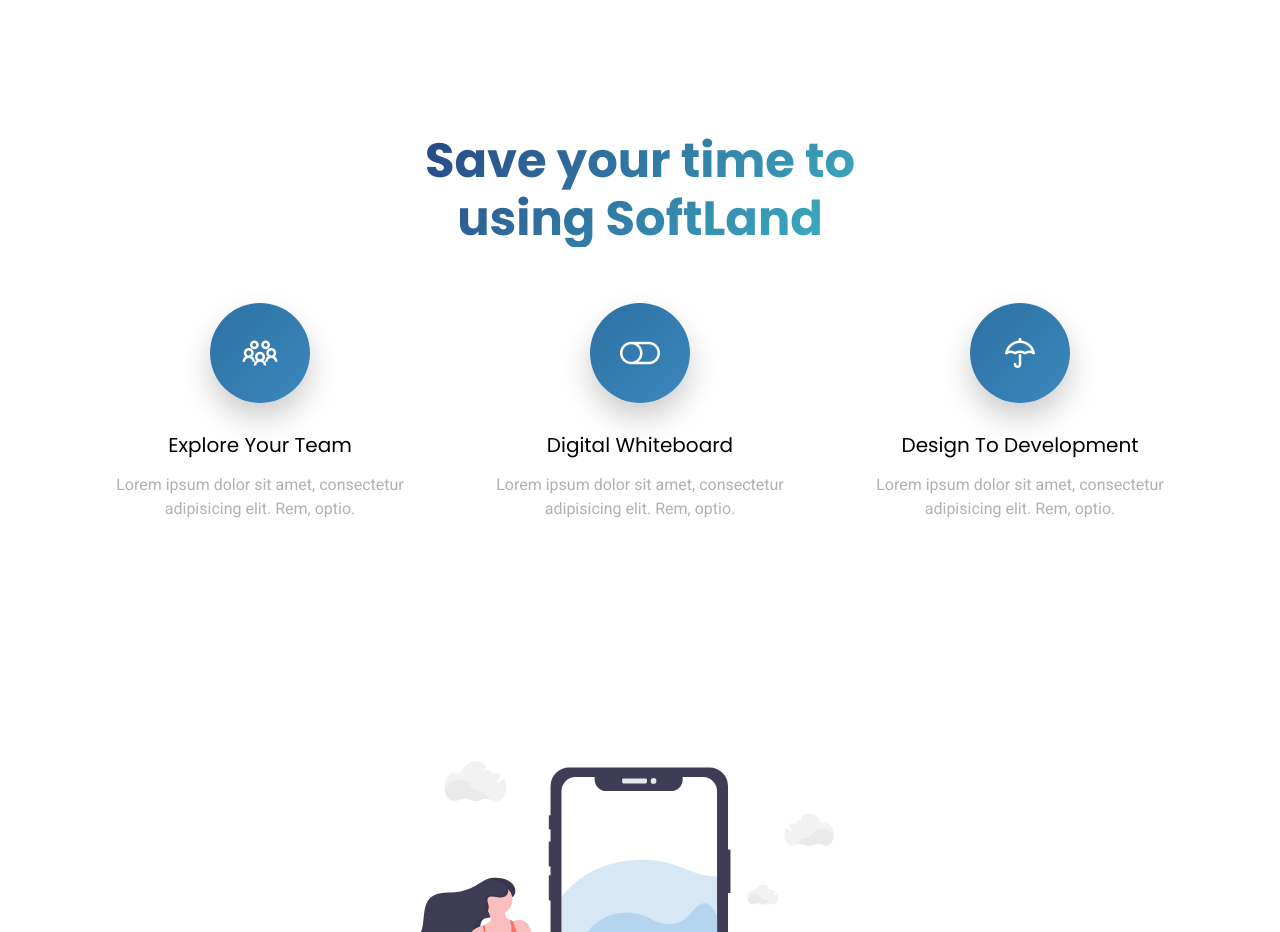
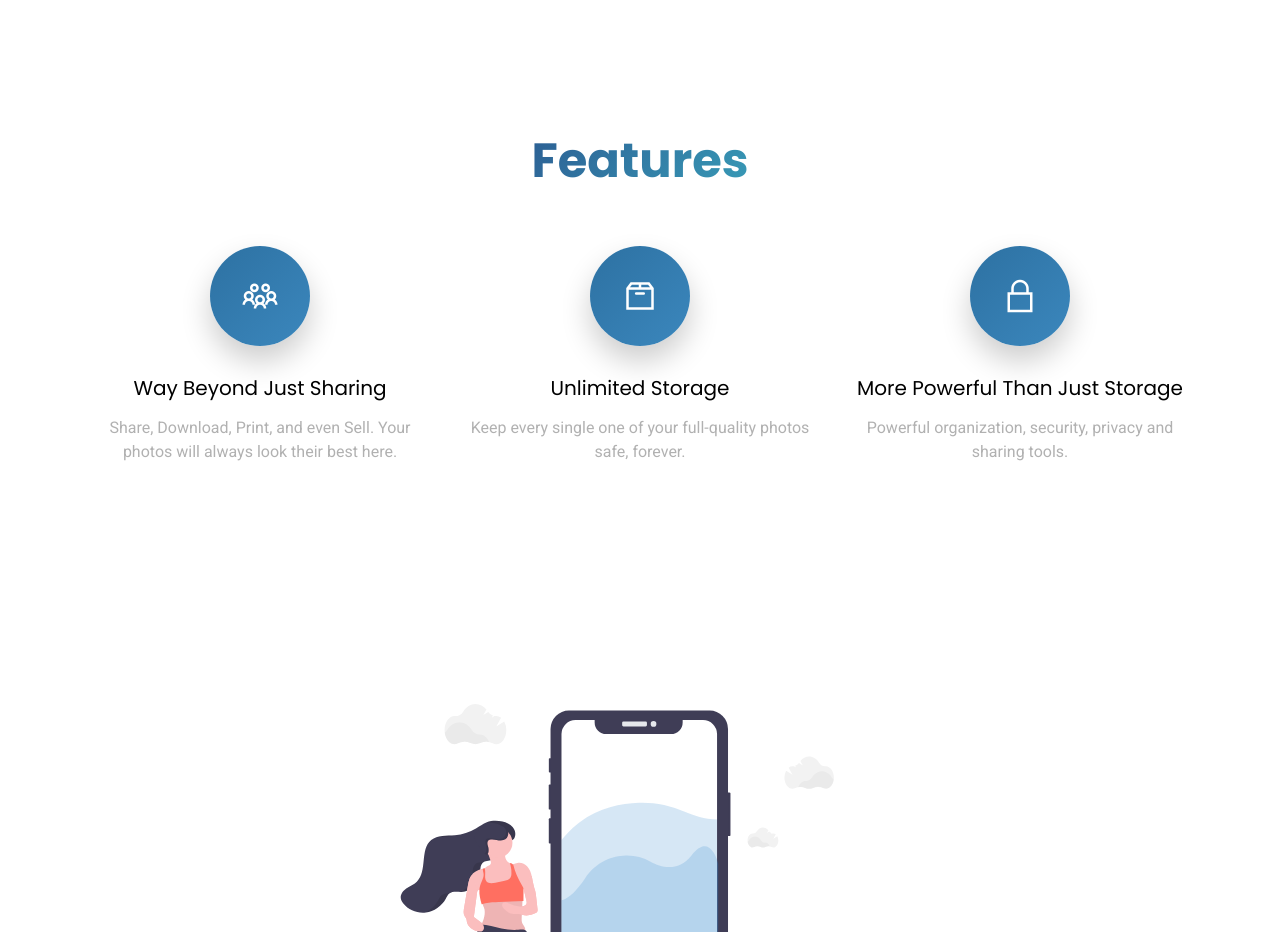
Before and after one commit to FrozenIce0617/Picturize-Admin, a plain HTML site: page index.html in a window 1280 px wide. Shown: the part 860-1792 px from the top of the page. Drawn offline with Linux system fonts and the light colour scheme.

Commit message:
Update Features

```diff
--- a/index.html
+++ b/index.html
@@ -178,7 +178,7 @@
             <div class="row justify-content-center text-center mb-5">
               <div class="col-md-5" data-aos="fade-up">
                 <h2 class="section-heading">
-                  Save your time to using SoftLand
+                  Features
                 </h2>
               </div>
             </div>
@@ -189,34 +189,33 @@
                   <div class="wrap-icon icon-1">
                     <span class="icon la la-users"></span>
                   </div>
-                  <h3 class="mb-3">Explore Your Team</h3>
+                  <h3 class="mb-3">Way Beyond Just Sharing</h3>
                   <p>
-                    Lorem ipsum dolor sit amet, consectetur adipisicing elit.
-                    Rem, optio.
+                    Share, Download, Print, and even Sell. Your photos will
+                    always look their best here.
                   </p>
                 </div>
               </div>
               <div class="col-md-4" data-aos="fade-up" data-aos-delay="100">
                 <div class="feature-1 text-center">
                   <div class="wrap-icon icon-1">
-                    <span class="icon la la-toggle-off"></span>
+                    <span class="icon la la-box"></span>
                   </div>
-                  <h3 class="mb-3">Digital Whiteboard</h3>
+                  <h3 class="mb-3">Unlimited Storage</h3>
                   <p>
-                    Lorem ipsum dolor sit amet, consectetur adipisicing elit.
-                    Rem, optio.
+                    Keep every single one of your full-quality photos safe,
+                    forever.
                   </p>
                 </div>
               </div>
               <div class="col-md-4" data-aos="fade-up" data-aos-delay="200">
                 <div class="feature-1 text-center">
                   <div class="wrap-icon icon-1">
-                    <span class="icon la la-umbrella"></span>
+                    <span class="icon la la-lock"></span>
                   </div>
-                  <h3 class="mb-3">Design To Development</h3>
+                  <h3 class="mb-3">More Powerful Than Just Storage</h3>
                   <p>
-                    Lorem ipsum dolor sit amet, consectetur adipisicing elit.
-                    Rem, optio.
+                    Powerful organization, security, privacy and sharing tools.
                   </p>
                 </div>
               </div>
```
